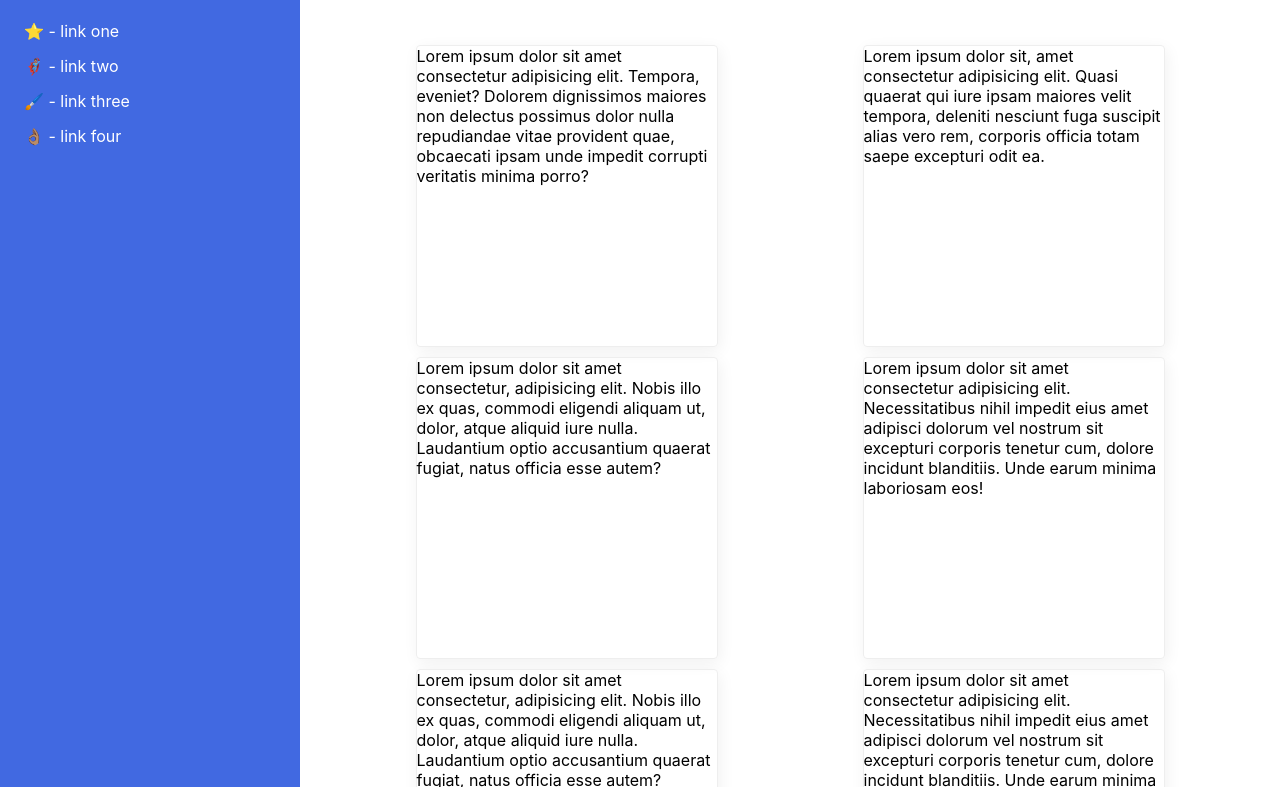
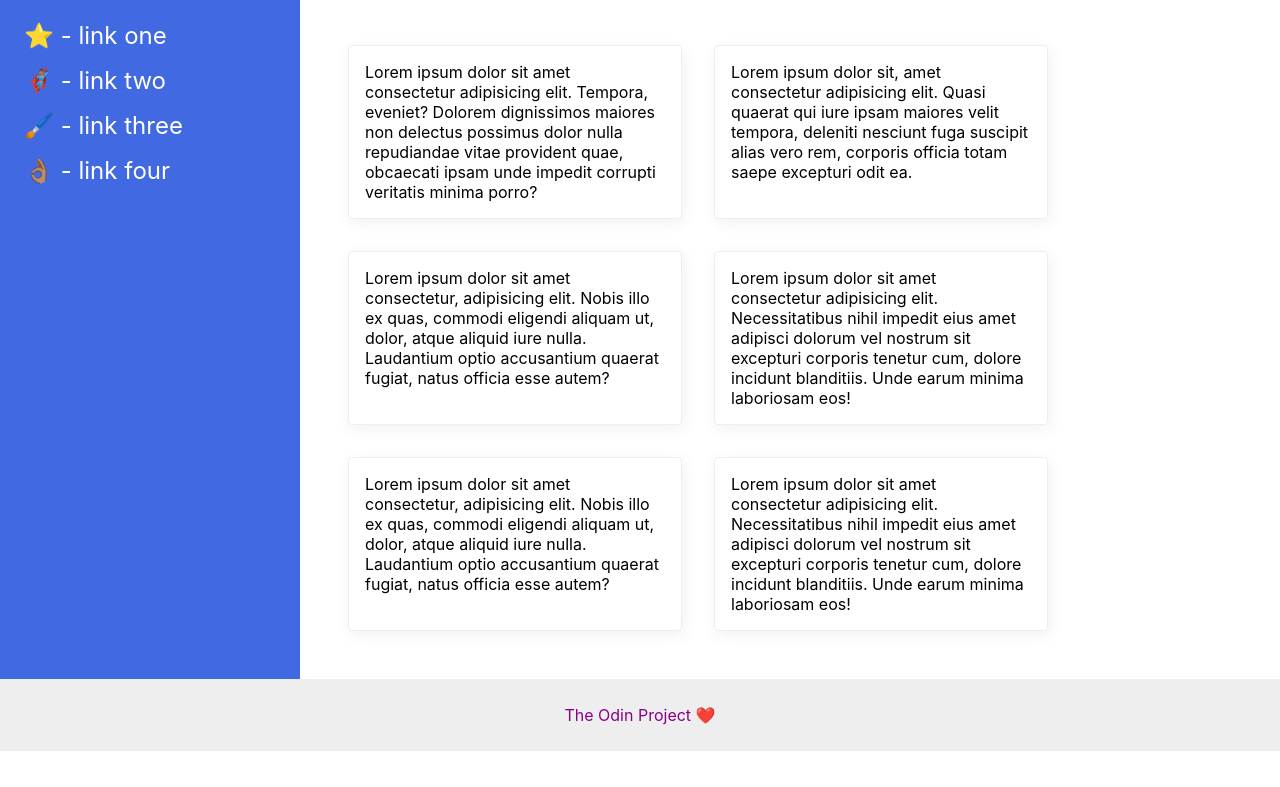
Before and after one commit to salong206/odin, a plain HTML site: page fundamentals/css-exercise/flex/07-layout.html in a window 1280 px wide. Shown: the part 75-862 px from the top of the page. After the commit the page ends 826 px from the top, so only its background shows below. Drawn offline with Linux system fonts and the light colour scheme.

Commit message:
solution

```diff
--- a/fundamentals/css-exercise/flex/07-layout.css
+++ b/fundamentals/css-exercise/flex/07-layout.css
@@ -10,25 +10,26 @@ body {
     height: 72px;
     background: darkmagenta;
     color: white;
+    display: flex;
+    align-items: center;
+    padding: 0 16px;
     font-size: 32px;
     font-weight: 900;
-    align-content: center;
   }
 
   .footer {
     height: 72px;
     background: #eee;
     color: darkmagenta;
-    text-align: center;
-    align-content: center;
+    display: flex;
+    align-items: center;
+    justify-content: center;
   }
 
   .sidebar {
     width: 300px;
     background: royalblue;
     box-sizing: border-box;
-    display: flex;
-    align-items: flex-start;
     flex-shrink: 0;
     padding:16px;
   }
@@ -38,18 +39,14 @@ body {
     box-shadow: 2px 4px 16px rgba(0,0,0,.06);
     border-radius: 4px;
     width: 300px;
-    height: 300px;
-
+    padding: 16px
   }
 
   .cards {
-    flex: 3 1 0;
     display: flex;
     flex-wrap: wrap;
-    gap: 10px;
+    gap: 32px;
     padding: 48px;
-    justify-content: space-around;
-    /* flex-direction: column; */
   }
 
   .content {
@@ -59,16 +56,16 @@ body {
 
   ul {
     list-style-type: none;
-    display: flex;
-    flex-direction: column;
-    gap: 15px;
     margin:0;
     padding: 8px;
   }
 
+  li {
+    margin-bottom: 16px;
+  }
+
   a {
-    align-self: flex-start;
-    flex: 1;
     text-decoration: none;
     color: white;
+    font-size: 24px;
   }
```
